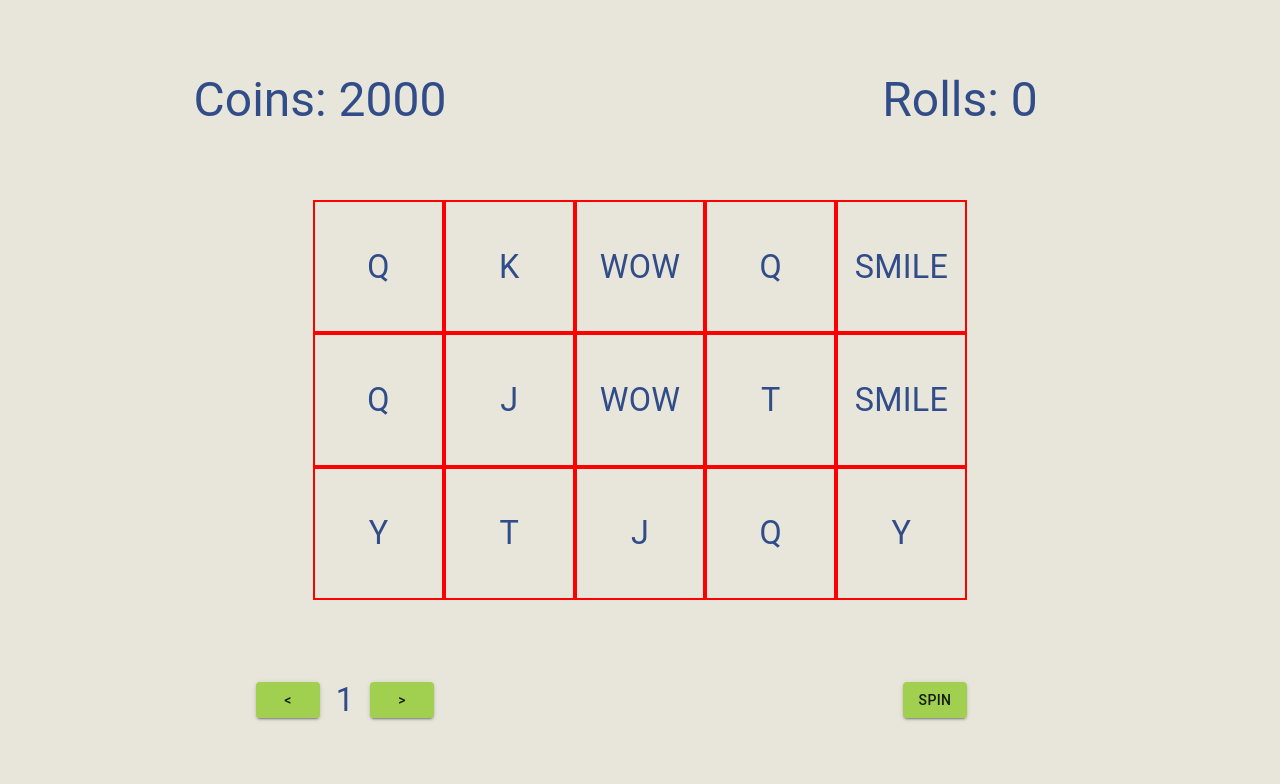
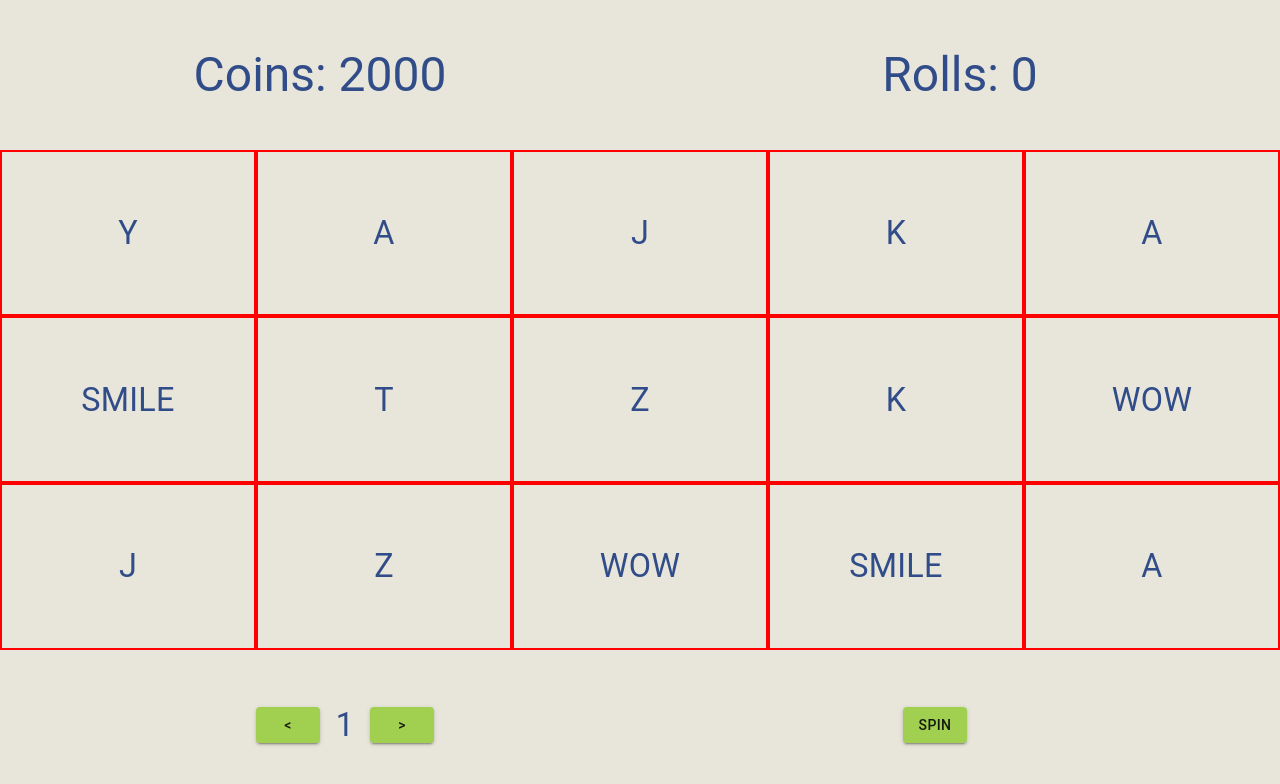
Before and after one commit to MycroSparks/spin-to-win, a React (Create React App) app: page / in a window 1280 px wide. Shown: the top 784 px of the page. Built offline with nearby package versions, Linux system fonts and the light colour scheme.

Commit message:
animation experimentation + pixi fiber install

```diff
--- a/package.json
+++ b/package.json
@@ -16,6 +16,7 @@
     "@types/react-dom": "^18.2.18",
     "react": "^18.2.0",
     "react-dom": "^18.2.0",
+    "react-pixi-fiber": "^1.0.6",
     "react-redux": "^9.0.4",
     "react-scripts": "5.0.1",
     "redux-saga": "^1.2.3",
--- a/src/common/slot-machine/slot-machine.component.tsx
+++ b/src/common/slot-machine/slot-machine.component.tsx
@@ -1,30 +1,88 @@
 import { Box } from "@mui/material";
 import { ThemedText } from "../themed-components/themed-text.component";
+import { useCallback, useEffect, useMemo, useRef, useState } from "react";
+import { slotMachineRows } from "../../core/game/game.const";
+import { getAvailableSymbols } from "../../core/game/game.util";
 
 interface Props {
   matrix: string[][];
 }
 
 export const SlotMachine: React.FC<Props> = ({ matrix }) => {
+  const [elementDetails, setElementDetails] = useState<{
+    height: number;
+    width: number;
+  }>({ height: 0, width: 0 });
+
+  const ref = useRef<HTMLDivElement[]>([]);
+  useEffect(() => {
+    if (ref.current) {
+      setElementDetails({
+        height: ref.current[0].clientHeight,
+        width: ref.current[0].clientWidth,
+      });
+    }
+  }, []);
+  console.log("scrollHeight: " + ref.current[0]?.scrollHeight ?? 0);
+  console.log("scrollTop:" + ref.current[0]?.scrollTop ?? 0);
+
+  useEffect(() => {
+    const intervals: NodeJS.Timer[] = [];
+    for (let i = 0; i < 5; i++) {
+      intervals[i] = setInterval(() => {
+        ref.current[i].scrollBy({ top: 20 });
+        const bottom =
+          ref.current[i].scrollHeight - ref.current[i].scrollTop ===
+          ref.current[i].clientHeight;
+        console.log(i + ": " + bottom);
+        if (bottom) {
+          clearInterval(intervals[i]);
+        }
+      }, 50);
+    }
+    return () => {
+      for (const interval in intervals) {
+        clearInterval(interval);
+      }
+    };
+  }, [ref]);
+
+  const transposed = useMemo(
+    () => matrix[0].map((_, colIndex) => matrix.map((row) => row[colIndex])),
+    [matrix]
+  );
+
+  const fillerSymbols = useCallback(() => {
+    const availableSymbols = getAvailableSymbols();
+    return new Array(10)
+      .fill(0)
+      .map(
+        () =>
+          availableSymbols[Math.floor(Math.random() * availableSymbols.length)]
+      );
+  }, []);
+
   return (
     <Box
       style={{
         display: "flex",
-        flexDirection: "column",
         flex: 1,
         alignItems: "center",
+        height: 500,
       }}
     >
-      {matrix.map((row, i) => {
+      {transposed.map((row, i) => {
         return (
           <Box
+            ref={(el: HTMLDivElement) => (ref.current[i] = el)}
             key={i}
             style={{
-              display: "flex",
               flex: 1,
+              flexDirection: "column",
               alignContent: "center",
               justifyContent: "center",
-              minWidth: "50%",
+              height: "100%",
+              overflowY: "hidden",
             }}
           >
             {row.map((value, j) => {
@@ -33,11 +91,32 @@ export const SlotMachine: React.FC<Props> = ({ matrix }) => {
                   key={j}
                   style={{
                     display: "flex",
+                    height: elementDetails.height / slotMachineRows - 4, // the 4 comes from borders (2width * 2(bottom and top) = 4)
                     alignItems: "center",
                     borderWidth: 2,
                     borderStyle: "solid",
                     borderColor: "red",
-                    minWidth: "19.8%",
+                    minWidth: "19.7%",
+                  }}
+                >
+                  <ThemedText style={{ flex: 1 }} variant={"h4"}>
+                    {value}
+                  </ThemedText>
+                </Box>
+              );
+            })}
+            {fillerSymbols().map((value, j) => {
+              return (
+                <Box
+                  key={j}
+                  style={{
+                    display: "flex",
+                    height: elementDetails.height / slotMachineRows - 4, // the 4 comes from borders (2width * 2(bottom and top) = 4)
+                    alignItems: "center",
+                    borderWidth: 2,
+                    borderStyle: "solid",
+                    borderColor: "red",
+                    minWidth: "19.7%",
                   }}
                 >
                   <ThemedText style={{ flex: 1 }} variant={"h4"}>
--- /dev/null
+++ b/src/core/game/game.const.ts
@@ -0,0 +1 @@
+export const slotMachineRows = 3;
--- a/src/core/game/game.reducer.ts
+++ b/src/core/game/game.reducer.ts
@@ -1,10 +1,10 @@
 import { PayloadAction, createSlice } from "@reduxjs/toolkit";
 import { GameStateType } from "./game.types";
-import { makeNewMatrix, symbolHierarchy } from "./game.util";
+import { makeNewMatrix } from "./game.util";
 
 const initialState: GameStateType = {
   numberOfSpins: 0,
-  symbolMatrix: makeNewMatrix(symbolHierarchy),
+  symbolMatrix: makeNewMatrix(),
   spinResult: null,
 };
 
--- a/src/core/game/game.saga.ts
+++ b/src/core/game/game.saga.ts
@@ -2,7 +2,7 @@ import { put, select, takeLatest } from "redux-saga/effects";
 import { gameSlice } from "./game.reducer";
 import { PayloadAction } from "@reduxjs/toolkit";
 import { RootState } from "../store/store";
-import { getGameResult, makeNewMatrix, symbolHierarchy } from "./game.util";
+import { getGameResult, makeNewMatrix } from "./game.util";
 import { coinsSlice } from "../coins/coins.reducer";
 
 function* spinAfterEffects({ payload }: PayloadAction<number>) {
@@ -10,7 +10,7 @@ function* spinAfterEffects({ payload }: PayloadAction<number>) {
     const numberOfSpins: number = yield select(
       (state: RootState) => state.game.numberOfSpins
     );
-    const newMatrix = makeNewMatrix(symbolHierarchy, numberOfSpins % 4 === 0);
+    const newMatrix = makeNewMatrix(numberOfSpins % 4 === 0);
     yield put({ type: gameSlice.actions.setMatrix.type, payload: newMatrix });
     const result = getGameResult(newMatrix, payload);
     if (result) {
--- a/src/core/game/game.util.ts
+++ b/src/core/game/game.util.ts
@@ -9,15 +9,19 @@ export const symbolHierarchy: Record<number, string[]> = {
   5: ["SMILE"],
 };
 
+export const getAvailableSymbols = () => {
+  const availableSymbols: string[] = new Array(0).concat(
+    Object.values(symbolHierarchy).flat(Infinity)
+  );
+  return availableSymbols;
+};
+
 export const makeNewMatrix = (
-  symbolHierarchy: Record<string, string[]>,
   forceWin?: boolean,
   rows: number = 3,
   columns: number = 5
 ): string[][] => {
-  const availableSymbols: string[] = new Array(0).concat(
-    Object.values(symbolHierarchy).flat(Infinity)
-  );
+  const availableSymbols = getAvailableSymbols();
   const preRolledSymbol =
     availableSymbols[Math.floor(Math.random() * availableSymbols.length)];
   const winningRow: string[] | null = forceWin
```
Also changed, not shown: 1 other file (tests, documents, lock files or other folders).
